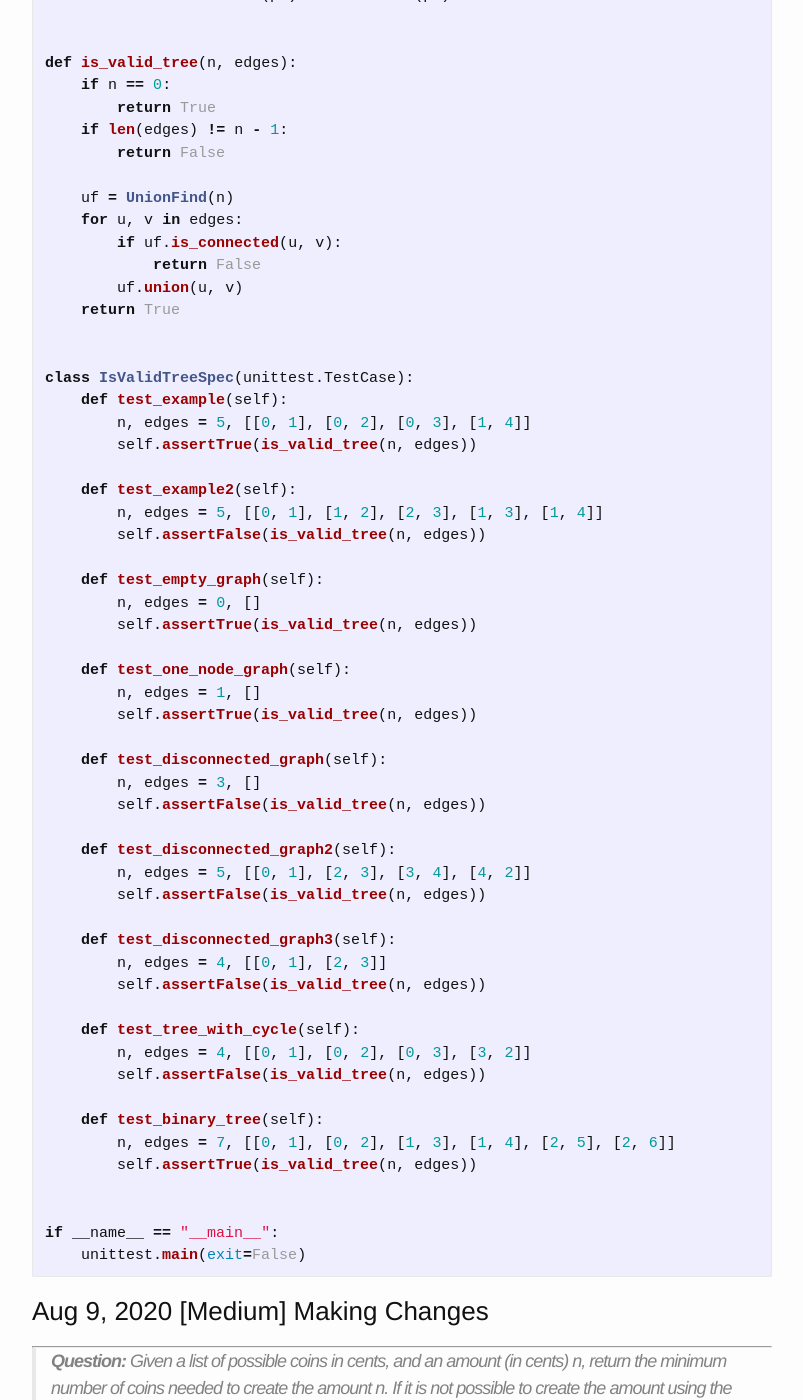
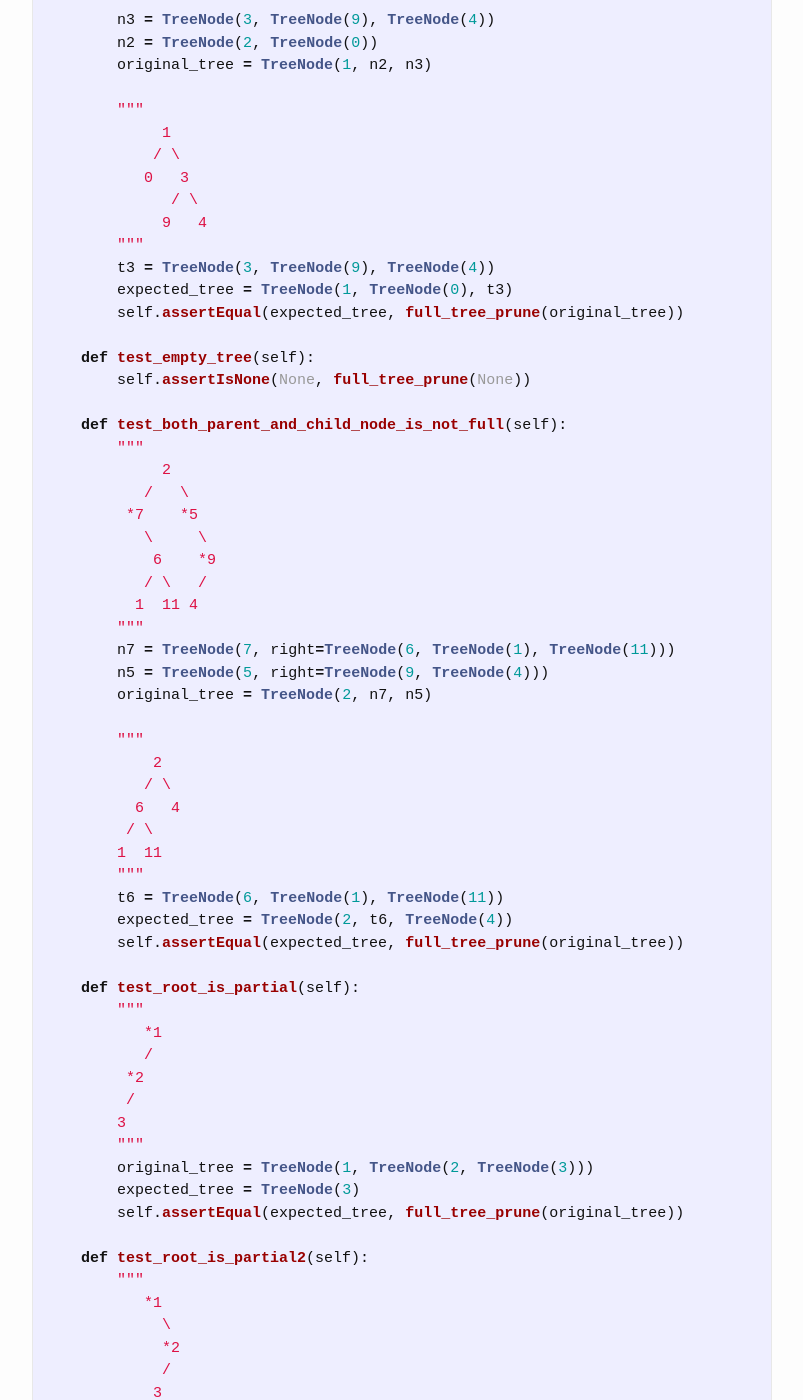
Before and after one commit to trsong/trsong.github.io, a Jekyll site: the page built from _posts/2020-08-01-DailyQuestionsAug.md, in a window 1280 px wide and 1400 px high, scrolled down 2872 px. Shown: the whole window, without its empty margins (238-1041 px from the left). Built offline with Jekyll 4.4.1, drawn with Linux system fonts in a browser that asks for light colours; some of the changed text lies outside the part shown.

Commit message:
Add Solution to Aug 11 Question

````diff
--- a/_posts/2020-08-01-DailyQuestionsAug.md
+++ b/_posts/2020-08-01-DailyQuestionsAug.md
@@ -66,6 +66,138 @@ We want a tree like:
    0   3
       / \
      9   4
+```
+
+**Solution with Recursion:** [https://repl.it/@trsong/Prune-to-Full-Binary-Tree](https://repl.it/@trsong/Prune-to-Full-Binary-Tree)
+```py
+import unittest
+
+def full_tree_prune(root):
+    if not root:
+        return None
+
+    updated_left = full_tree_prune(root.left)
+    updated_right = full_tree_prune(root.right)
+
+    if updated_left and updated_right:
+        root.left = updated_left
+        root.right = updated_right
+        return root
+    elif updated_left:
+        return updated_left
+    elif updated_right:
+        return updated_right
+    else:
+        return root
+
+
+class TreeNode(object):
+    def __init__(self, val, left=None, right=None):
+        self.val = val
+        self.left = left
+        self.right = right
+
+    def __eq__(self, other):
+        return other and other.val == self.val and other.left == self.left and other.right == self.right
+
+class RemovePartialNodeSpec(unittest.TestCase):
+    def test_example(self):
+        """
+             1
+            / \
+          *2   3
+          /   / \
+         0   9   4
+        """
+        n3 = TreeNode(3, TreeNode(9), TreeNode(4))
+        n2 = TreeNode(2, TreeNode(0))
+        original_tree = TreeNode(1, n2, n3)
+
+        """
+             1
+            / \
+           0   3
+              / \
+             9   4
+        """
+        t3 = TreeNode(3, TreeNode(9), TreeNode(4))
+        expected_tree = TreeNode(1, TreeNode(0), t3)
+        self.assertEqual(expected_tree, full_tree_prune(original_tree))
+
+    def test_empty_tree(self):
+        self.assertIsNone(None, full_tree_prune(None))
+
+    def test_both_parent_and_child_node_is_not_full(self):
+        """
+             2
+           /   \
+         *7    *5
+           \     \
+            6    *9
+           / \   /
+          1  11 4
+        """
+        n7 = TreeNode(7, right=TreeNode(6, TreeNode(1), TreeNode(11)))
+        n5 = TreeNode(5, right=TreeNode(9, TreeNode(4)))
+        original_tree = TreeNode(2, n7, n5)
+
+        """
+            2
+           / \
+          6   4
+         / \
+        1  11
+        """
+        t6 = TreeNode(6, TreeNode(1), TreeNode(11))
+        expected_tree = TreeNode(2, t6, TreeNode(4))
+        self.assertEqual(expected_tree, full_tree_prune(original_tree))
+
+    def test_root_is_partial(self):
+        """
+           *1
+           /
+         *2
+         /
+        3
+        """
+        original_tree = TreeNode(1, TreeNode(2, TreeNode(3)))
+        expected_tree = TreeNode(3)
+        self.assertEqual(expected_tree, full_tree_prune(original_tree))
+
+    def test_root_is_partial2(self):
+        """
+           *1
+             \
+             *2
+             /
+            3
+        """
+        original_tree = TreeNode(1, right=TreeNode(2, TreeNode(3)))
+        expected_tree = TreeNode(3)
+        self.assertEqual(expected_tree, full_tree_prune(original_tree))
+
+    def test_tree_is_full(self):
+        """
+              1
+            /   \
+           4     5
+          / \   / \
+         2   3 6   7
+        / \       / \
+       8   9    10  11
+        """
+        import copy
+        n2 = TreeNode(2, TreeNode(8), TreeNode(9))
+        n7 = TreeNode(7, TreeNode(10), TreeNode(11))
+        n4 = TreeNode(4, n2, TreeNode(3))
+        n5 = TreeNode(5, TreeNode(6), n7)
+        original_tree = TreeNode(1, n4, n5)
+        expected_tree = copy.deepcopy(original_tree)
+        self.assertEqual(expected_tree, full_tree_prune(original_tree))
+
+
+if __name__ == '__main__':
+    unittest.main(exit=False)
 ```
 
 ### Aug 10, 2020 LC 261 \[Medium\] Graph Valid Tree
````
